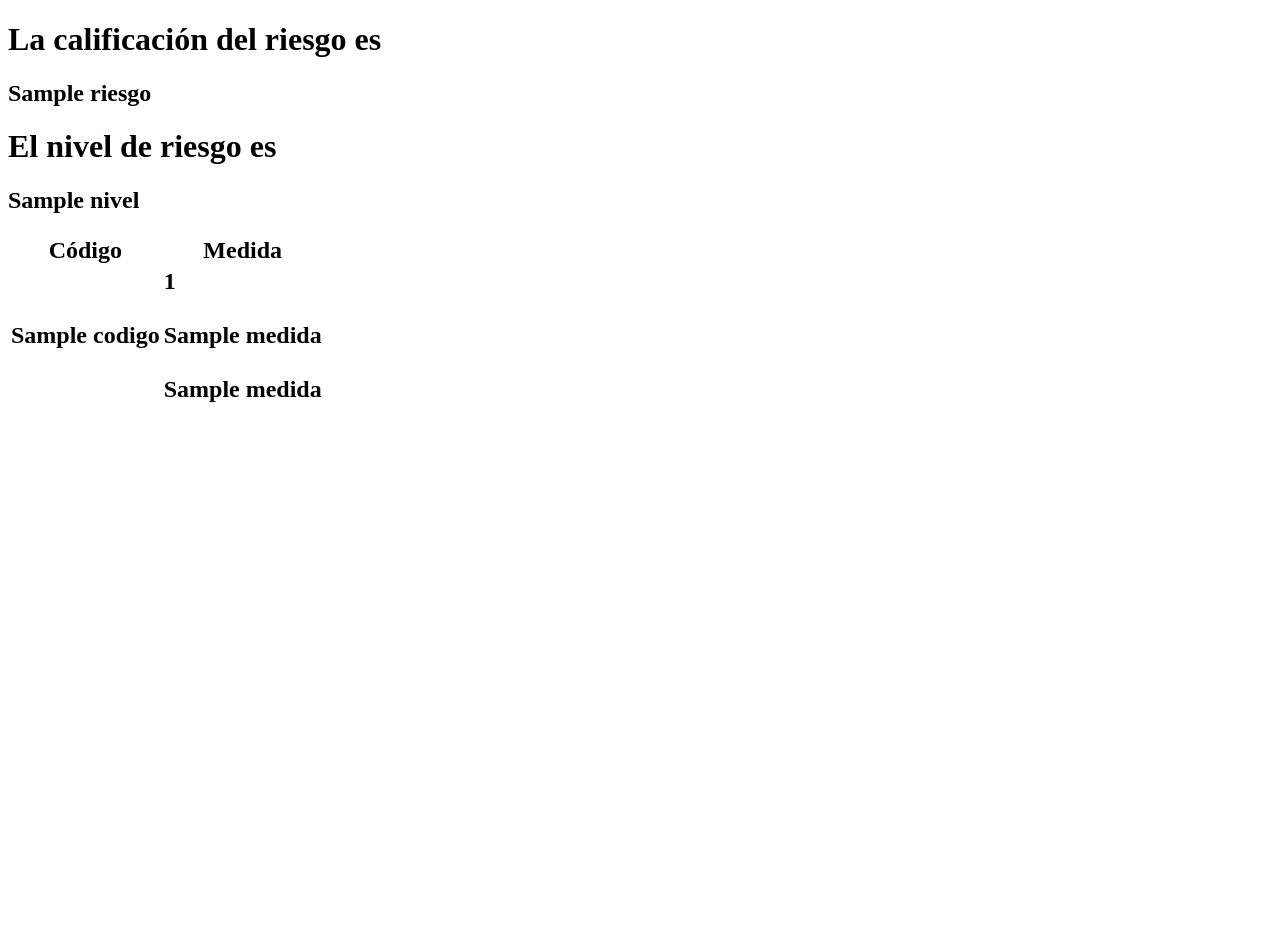
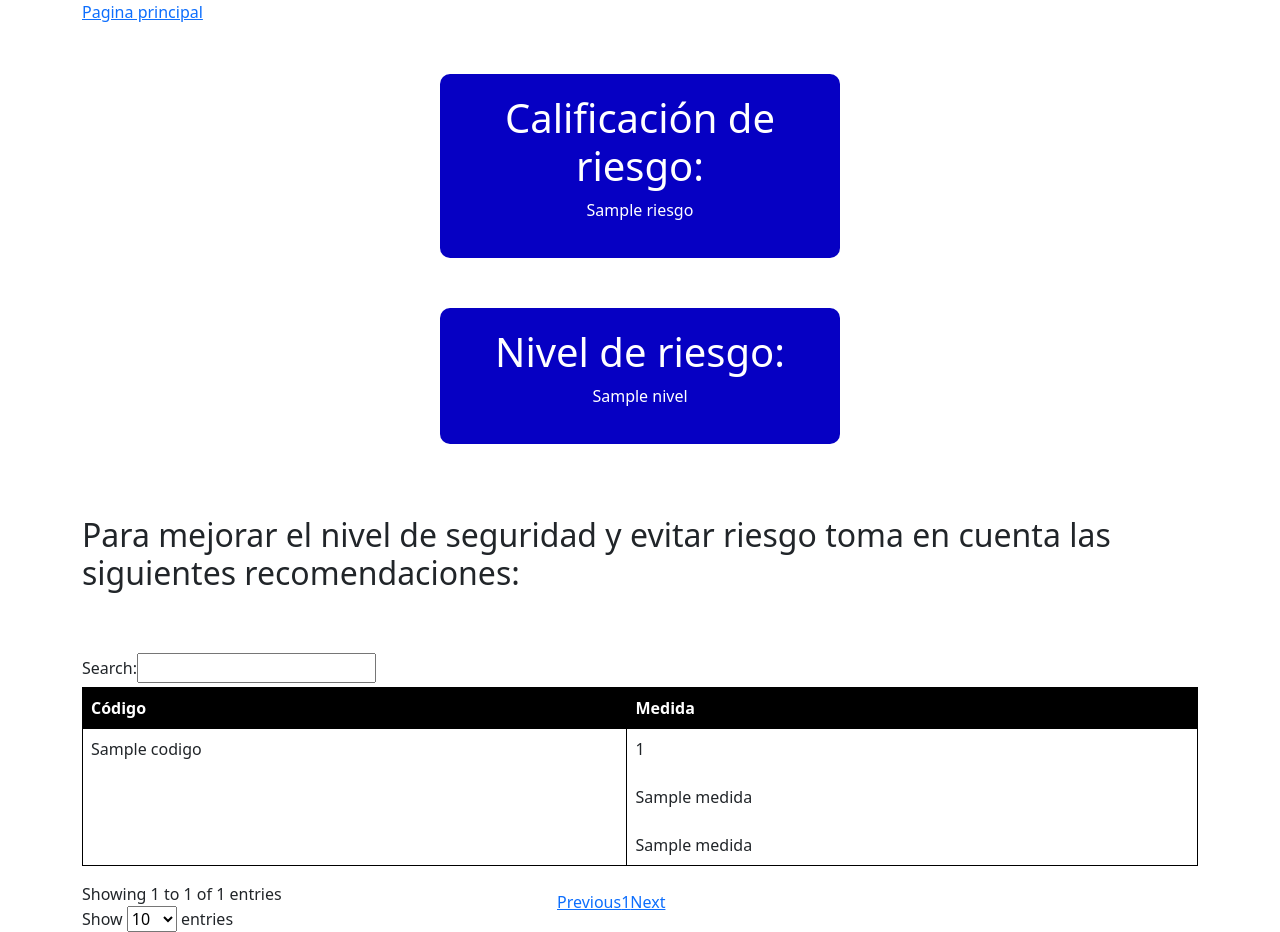
Before and after one commit to frob2001/SeguridadInfromaticaJJMFRJM, a Flask app: template templates/calificacion.html in a window 1280 px wide. Before the commit the page ends 402 px from the top, so only its background shows below. Run offline with Flask 3, Linux system fonts and the light colour scheme; the template is opened without the code that fills it: most values are stand-ins (such as "Sample title", 1, 10 or a date in 2020); some libraries are stand-ins or nearby versions.

Commit message:
mejoras al html

```diff
--- a/templates/calificacion.html
+++ b/templates/calificacion.html
@@ -2,25 +2,134 @@
 <html>
 <head>
     <title>Tabla de Medidas</title>
+    <!-- CSS only -->
+    <link href="https://cdn.jsdelivr.net/npm/bootstrap@5.2.3/dist/css/bootstrap.min.css" rel="stylesheet" integrity="sha384-rbsA2VBKQhggwzxH7pPCaAqO46MgnOM80zW1RWuH61DGLwZJEdK2Kadq2F9CUG65" crossorigin="anonymous">
+    <style>
+        thead{
+            background: black;
+            color: white;
+        }
+        .dt-button {
+          padding: 0.5em 1em;
+          font-size: 1rem;
+          font-weight: 500;
+          line-height: 1;
+          text-align: center;
+          text-decoration: none;
+          color: white;
+          background-color: #0600c3;
+          border: 1px solid #0600c3;
+          border-radius: 0.25rem;
+          cursor: pointer;
+        }
+
+        .dt-button:hover,
+        .dt-button:focus {
+          background-color: #0069d9;
+          border-color: #0062cc;
+        }
+
+        th{
+            text-align: left;
+            padding: 8px;
+            border: 1px solid black;
+        }
+        #myTable td {
+            text-align: left;
+            padding: 8px;
+            border: 1px solid black;
+            border-collapse: collapse;
+        }
+        .tablediv {
+            margin-top: 25px; /* ajustar la altura según sea necesario */
+            margin-left: 100px;
+            margin-right: auto;
+          }
+        .puntuacion {
+            background-color: #0600c3;
+            border-radius: 10px;
+            padding: 20px;
+            text-align: center;
+            margin: auto;
+            max-width: 400px;
+            margin-top: 50px;
+            color: white;
+        }
+        @media (max-width: 768px) {
+
+            .tablediv{
+                overflow-x: auto;
+            }
+        }
+    </style>
 </head>
+
+
 <body>
-    <h1>La calificación del riesgo es</h1>
-    <h2> {{ riesgo }} <h2>
+    <div class="container">
 
-    <h1>El nivel de riesgo es</h1>
-    <h2> {{ nivel }} <h2>
+        <a class="" href="/dashboard">Pagina principal</a>
 
-    <table>
+        <div class="puntuacion">
+            <h1>Calificación de riesgo:</h1>
+            <p>{{ riesgo }}</p>
+        </div>
+
+
+
+        <div class="puntuacion">
+            <h1>Nivel de riesgo:</h1>
+            <p>{{ nivel }}</p>
+        </div>
+
+        <br>
+        <br>
+        <br>
+
+        <h2>Para mejorar el nivel de seguridad y evitar riesgo toma en cuenta las siguientes recomendaciones: </h2>
+
+        <br>
+        <br>
+
+
+        <table id="myTable" class="table">
+            <thead>
                 <tr>
                     <th>Código</th>
                     <th>Medida</th>
                 </tr>
+            </thead>
+            <tbody>
                 {% for codigo, medida in medidas.items() %}
                     <tr>
-                <td> {{ codigo.replace('_', '.') }} </td>
-                <td> {{ medida[0] }} <br><br> {{ medida[1] }} <br><br> {{ medida[2] }} </td>
+                        <td>{{ codigo.replace('_', '.') }}</td>
+                        <td>{{ medida[0] }} <br><br> {{ medida[1] }} <br><br> {{ medida[2] }}</td>
                     </tr>
                 {% endfor %}
+            </tbody>
         </table>
+    </div>
+
+    <!-- JavaScript Bundle with Popper -->
+    <script src="https://cdn.jsdelivr.net/npm/bootstrap@5.2.3/dist/js/bootstrap.bundle.min.js" integrity="sha384-kenU1KFdBIe4zVF0s0G1M5b4hcpxyD9F7jL+jjXkk+Q2h455rYXK/7HAuoJl+0I4" crossorigin="anonymous"></script>
+    <script src="https://code.jquery.com/jquery-3.5.1.js"></script>
+    <script src="https://cdn.datatables.net/1.13.4/js/jquery.dataTables.min.js"></script>
+    <script type="text/javascript" src="https://cdn.datatables.net/buttons/1.7.1/js/dataTables.buttons.min.js"></script>
+    <script type="text/javascript" src="https://cdn.datatables.net/buttons/1.7.1/js/buttons.html5.min.js"></script>
+    <script src="https://cdn.datatables.net/buttons/1.7.1/js/buttons.print.min.js"></script>
+    <script src="https://cdnjs.cloudflare.com/ajax/libs/jszip/3.1.3/jszip.min.js"></script>
+
+    <script>
+        $(document).ready(function() {
+            $('#myTable').DataTable({
+                dom:"<'my-1' f><'my-1' B>" +
+                "<'row'<'col-sm-12'tr>>" +
+                "<'row'<'col-sm-12 col-md-5'il><'col-sm-12 col-md-7 my-2 text-right'p>>",
+                buttons: [
+                    'excel', 'print'
+                ]
+            });
+        });
+    </script>
 </body>
 </html>
```
Also changed, not shown: templates/riesgo.html (+60 -15 lines). Lines whose indentation alone changed are shown as unchanged.
